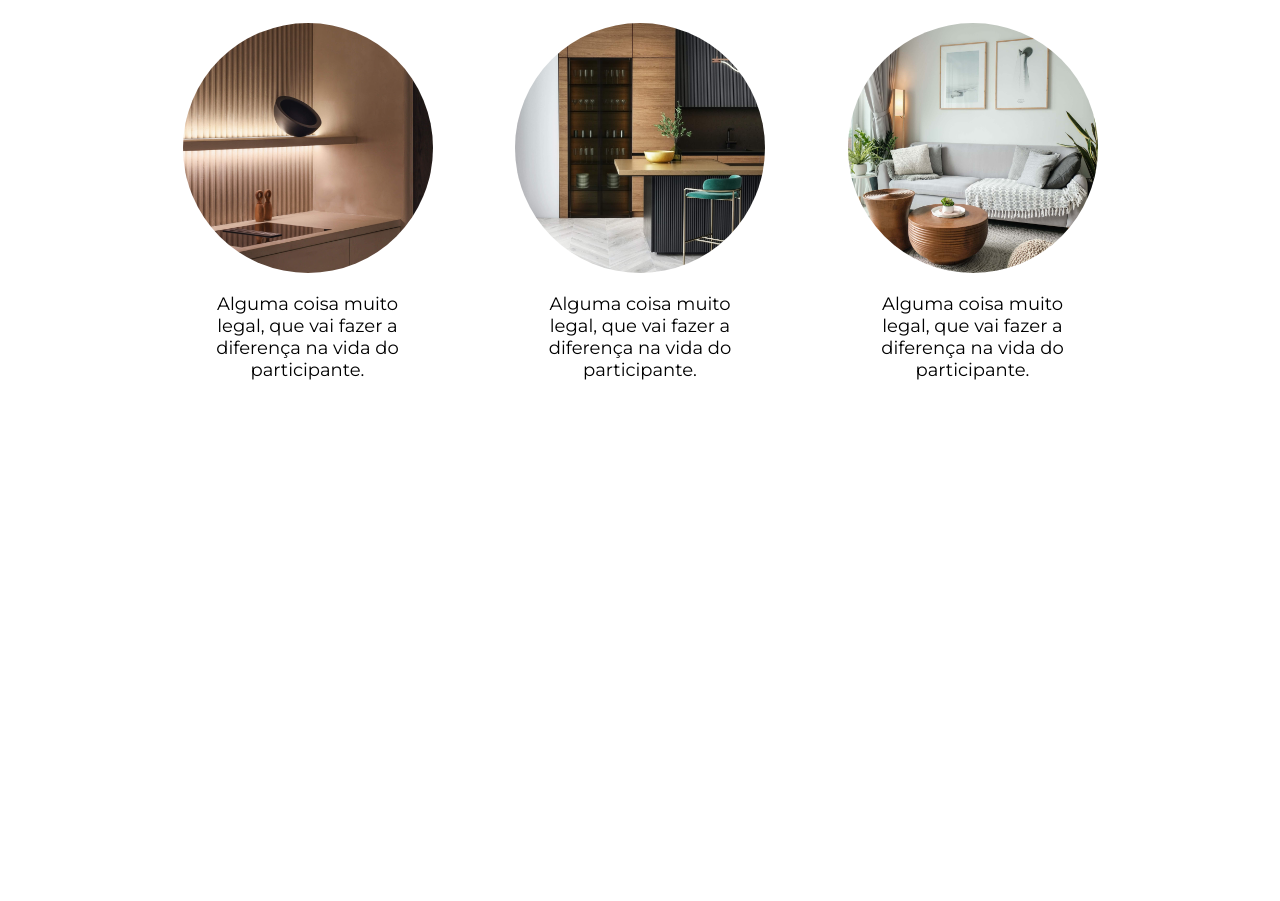
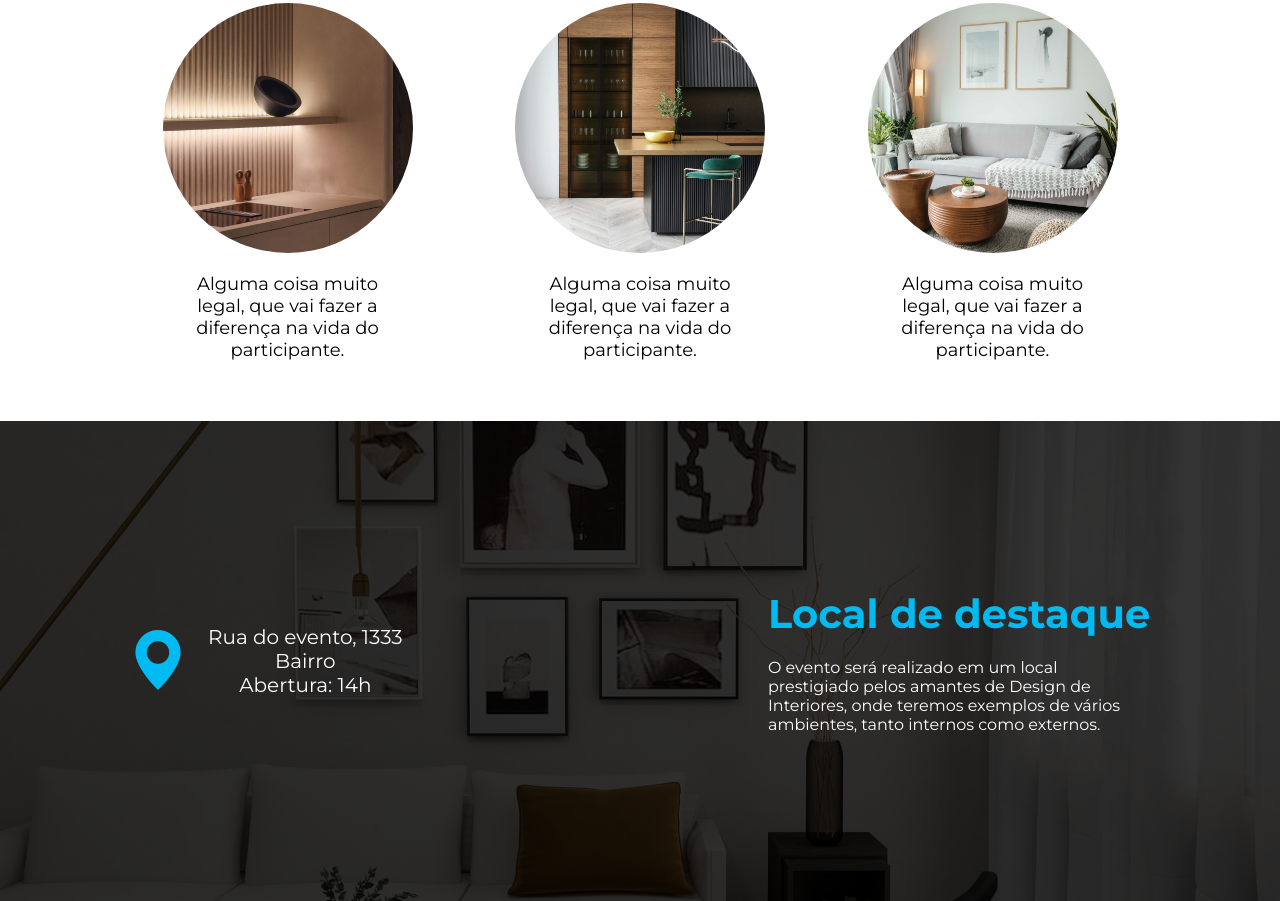
Before and after one commit to raonioliv/indecor_landing-page, a plain HTML site: page index.html in a window 1280 px wide. Shown: the part 837-1738 px from the top of the page. Before the commit the page ends 1318 px from the top, so only its background shows below. Drawn offline with nearby package versions, Linux system fonts and the light colour scheme.

Commit message:
event locale implementation

```diff
--- a/css/reset.css
+++ b/css/reset.css
@@ -21,3 +21,7 @@ a{
 .center{
     text-align: center;
 }
+
+.flex{
+    display: flex;
+}
--- a/css/style.css
+++ b/css/style.css
@@ -14,19 +14,20 @@ header{
 /* EVENT BENEFITS */
 .about-event-text{
     height: 10vh;
-    font-size: 3em;
+    font-size: 2.6em;
     background-color: var(--secondary);
     font-weight: 500;
     display: flex;
     justify-content: center;
     align-items: center;
+    padding: 50px;
 }
 
 
 .benefits-container{
     display: flex;
     justify-content: space-evenly;
-    padding: 100px;
+    padding: 60px;
 }
 
 .benefit{
@@ -66,6 +67,57 @@ header{
 }
 
 
+/* EVENT LOCALIZATION SECTION */
+
+
+.event-local{
+    background-image: linear-gradient(rgba(0,0,0,.8), rgba(0,0,0,.8)), url("../imgs/hrz-1.jpg");
+    background-position: center;
+    background-size: cover;
+    height: 60vh;
+    align-items: center;
+    justify-content: space-around;
+}
+
+.event-adress .adress{
+    /* vertical-align: middle; */
+    text-align: center;
+    align-items: center;
+    font-size: 2em;
+    color: white;
+}
+
+.event-adress i{
+    font-size: 6em;
+    color: var(--primary);
+}
+
+
+
+.local-details, .event-adress{
+    width: 30%;
+    gap: 20px;
+}
+
+.local-details{
+    flex-direction: column;
+}
+
+.local-details > p{
+    font-size: 1.6em;
+    color: white;
+}
+
+.tertiary-title{
+    font-size: 4em;
+    color: var(--primary);
+}
+
+
+
+
+
+
 @media (min-width:2000px){
     .benefit{
 
@@ -90,7 +142,5 @@ header{
 
     .event-description{
         width: 400px;
-
-
     }
 }
--- a/index.html
+++ b/index.html
@@ -52,5 +52,22 @@
             </div>
         </div>
     </section>
+
+    <section class="event-local flex">
+        <div class="event-adress flex">
+            <i class="bi bi-geo-alt-fill"></i>
+            <div class="adress">
+                Rua do evento, 1333 <br>
+                Bairro <br>
+                Abertura: 14h <br>
+            </div>
+        </div>
+
+        <div class="local-details flex">
+            <h3 class="tertiary-title">Local de destaque</h3>
+            <p>O evento será realizado em um local prestigiado pelos amantes de Design de Interiores, onde teremos exemplos de vários ambientes, tanto internos como externos.  </p>
+        </div>
+
+    </section>
 </body>
 </html>
```
Also changed, not shown: imgs/hrz-1.jpg (added).
